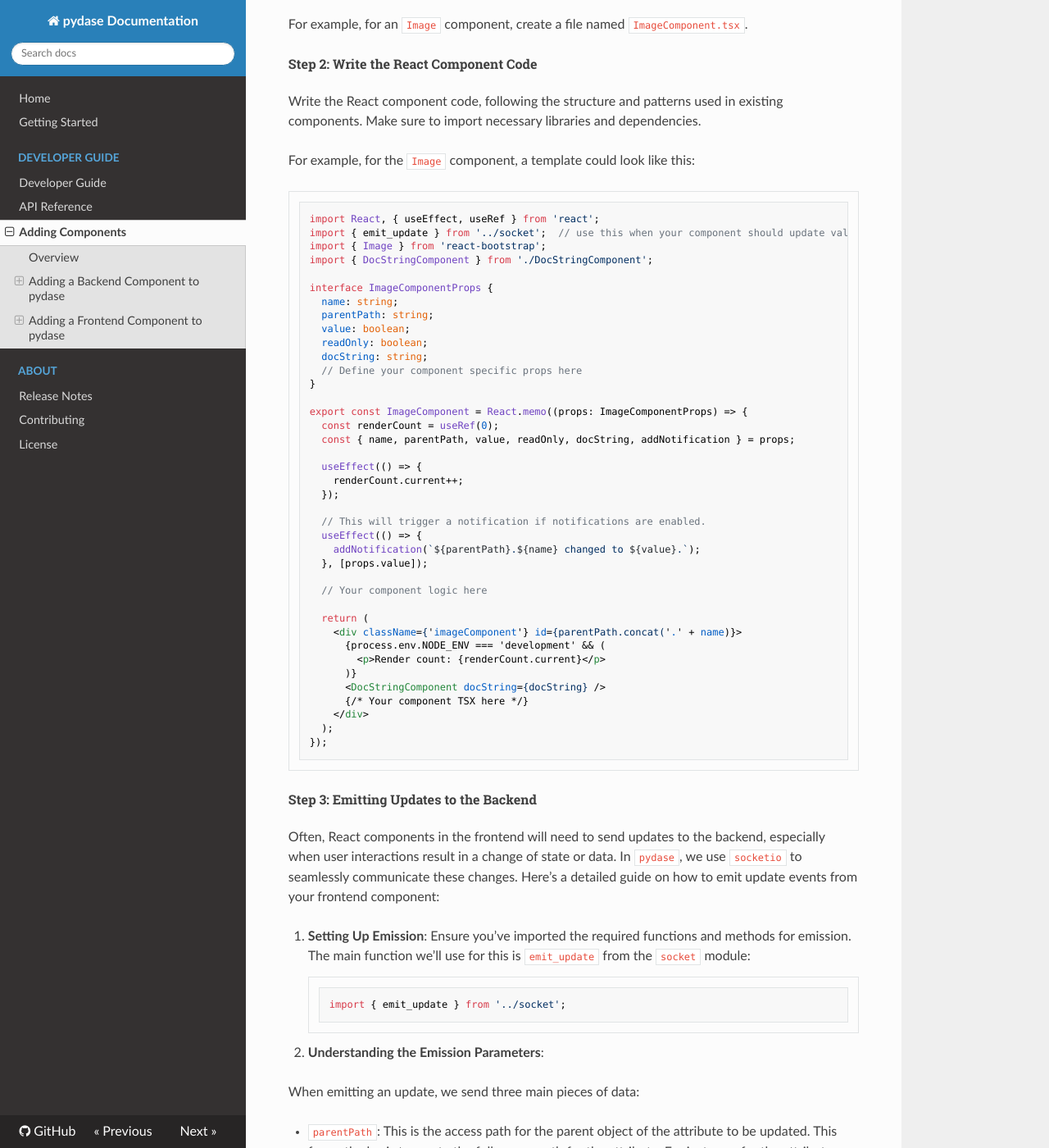
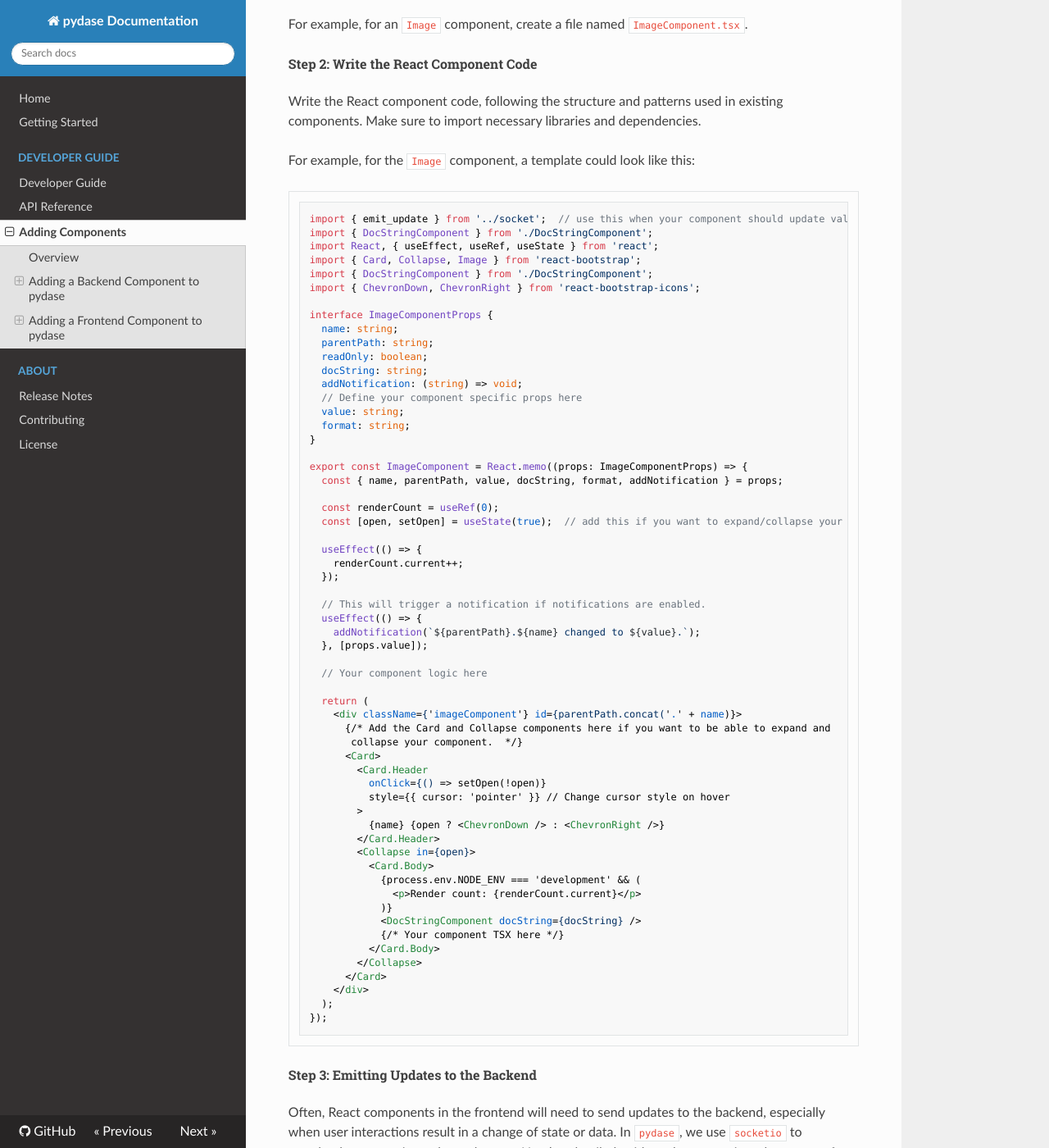
Before and after one commit to tiqi-group/pydase, an MkDocs documentation site: the page built from docs/dev-guide/Adding_Components.md, in a window 1280 px wide and 1400 px high, scrolled down 2510 px. Shown: the whole window at 82% size. Built offline with MkDocs 1.6.1, drawn with Linux system fonts in a browser that asks for light colours; nearby versions of some CDN libraries.

Commit message:
Update Adding_Components.md

````diff
--- a/docs/dev-guide/Adding_Components.md
+++ b/docs/dev-guide/Adding_Components.md
@@ -107,23 +107,29 @@ Write the React component code, following the structure and patterns used in exi
 For example, for the `Image` component, a template could look like this:
 
 ```tsx
-import React, { useEffect, useRef } from 'react';
 import { emit_update } from '../socket';  // use this when your component should update values in the backend
-import { Image } from 'react-bootstrap';
 import { DocStringComponent } from './DocStringComponent';
+import React, { useEffect, useRef, useState } from 'react';
+import { Card, Collapse, Image } from 'react-bootstrap';
+import { DocStringComponent } from './DocStringComponent';
+import { ChevronDown, ChevronRight } from 'react-bootstrap-icons';
 
 interface ImageComponentProps {
   name: string;
   parentPath: string;
-  value: boolean;
   readOnly: boolean;
   docString: string;
+  addNotification: (string) => void;
   // Define your component specific props here
+  value: string;
+  format: string;
 }
 
 export const ImageComponent = React.memo((props: ImageComponentProps) => {
+  const { name, parentPath, value, docString, format, addNotification } = props;
+
   const renderCount = useRef(0);
-  const { name, parentPath, value, readOnly, docString, addNotification } = props;
+  const [open, setOpen] = useState(true);  // add this if you want to expand/collapse your component
 
   useEffect(() => {
     renderCount.current++;
@@ -138,11 +144,25 @@ export const ImageComponent = React.memo((props: ImageComponentProps) => {
 
   return (
     <div className={'imageComponent'} id={parentPath.concat('.' + name)}>
-      {process.env.NODE_ENV === 'development' && (
-        <p>Render count: {renderCount.current}</p>
-      )}
-      <DocStringComponent docString={docString} />
-      {/* Your component TSX here */}
+      {/* Add the Card and Collapse components here if you want to be able to expand and
+       collapse your component.  */}
+      <Card>
+        <Card.Header
+          onClick={() => setOpen(!open)}
+          style={{ cursor: 'pointer' }} // Change cursor style on hover
+        >
+          {name} {open ? <ChevronDown /> : <ChevronRight />}
+        </Card.Header>
+        <Collapse in={open}>
+          <Card.Body>
+            {process.env.NODE_ENV === 'development' && (
+              <p>Render count: {renderCount.current}</p>
+            )}
+            <DocStringComponent docString={docString} />
+            {/* Your component TSX here */}
+          </Card.Body>
+        </Collapse>
+      </Card>
     </div>
   );
 });
````
